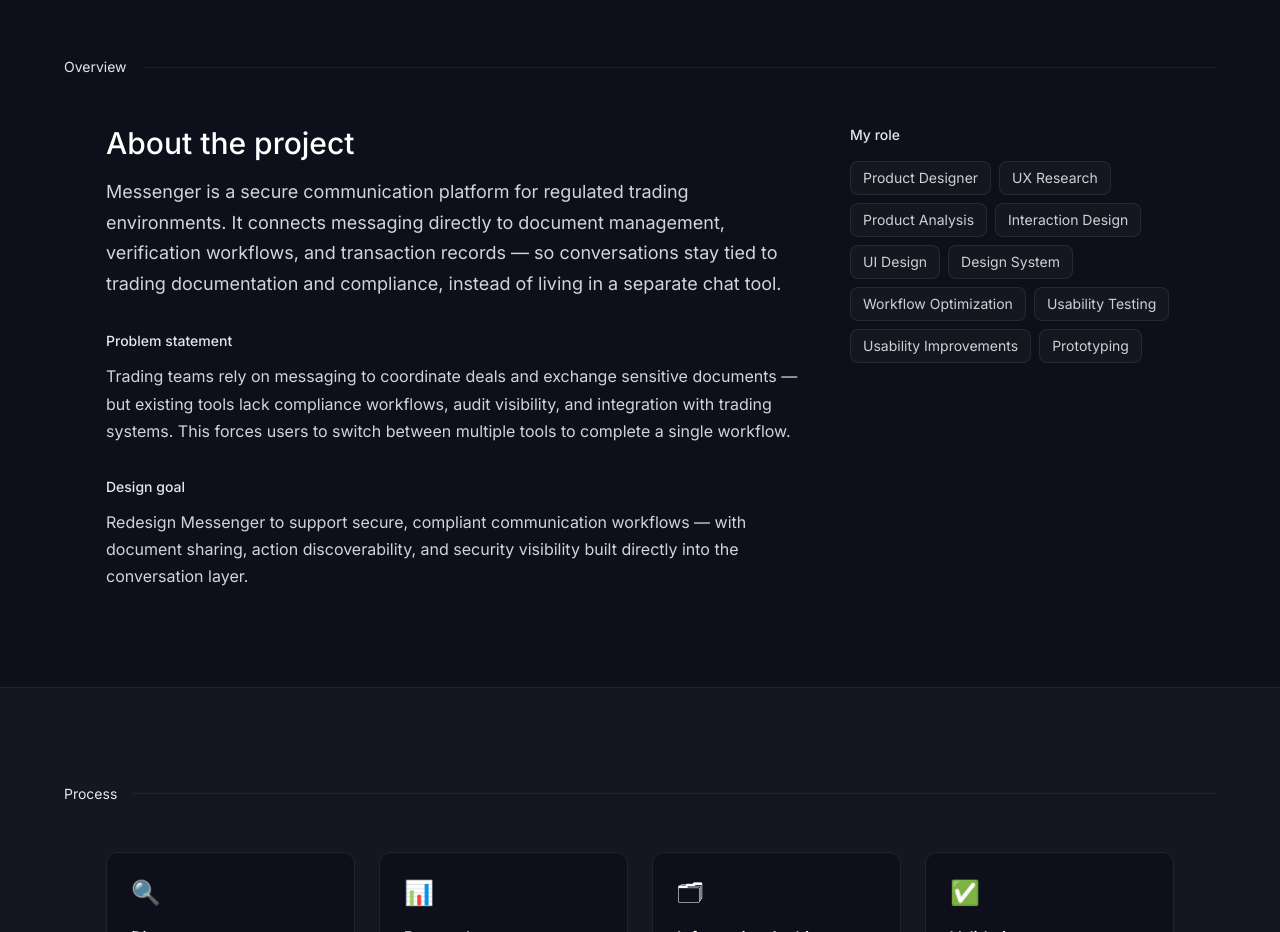
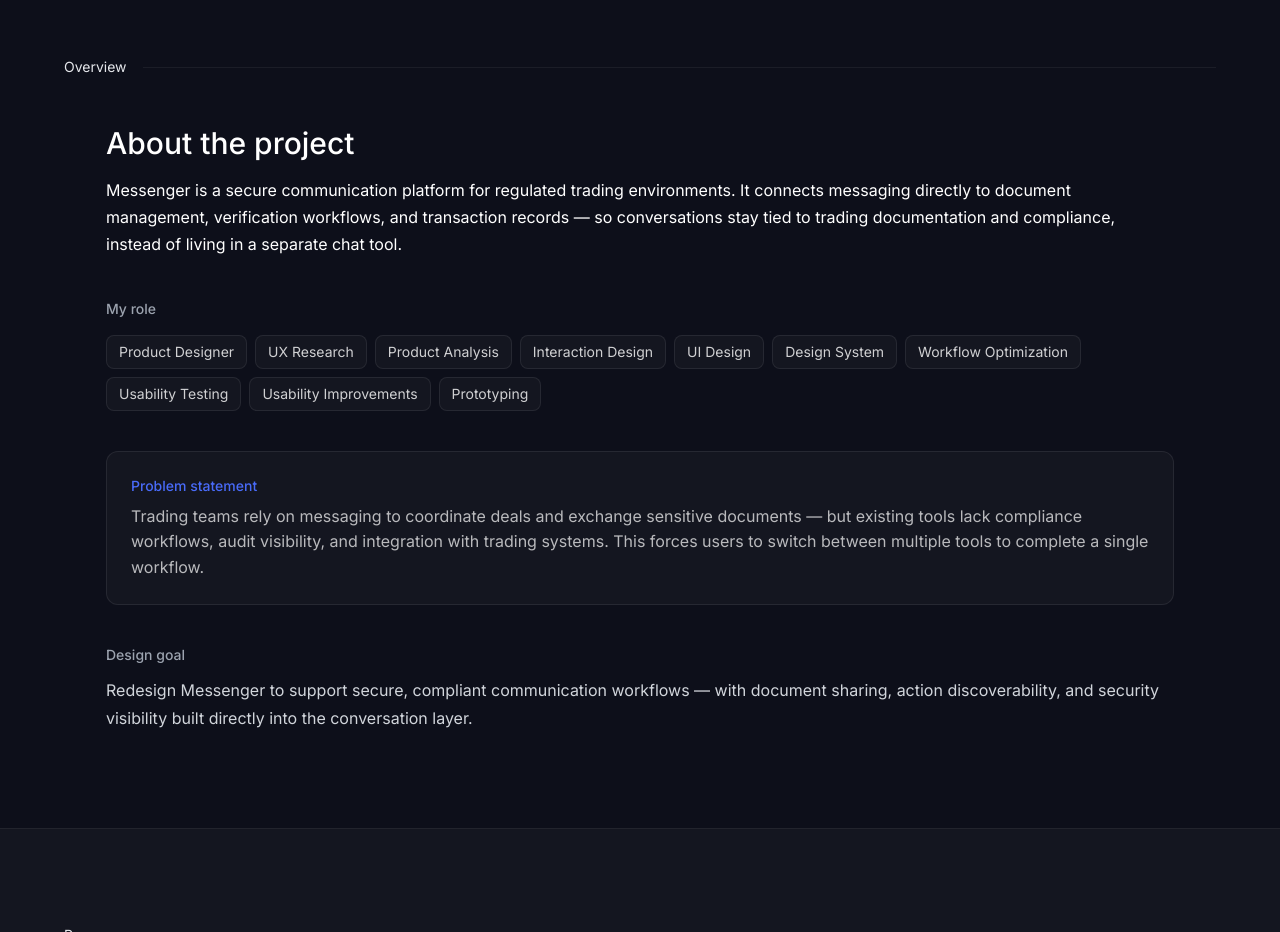
Before and after one commit to AlonaRyzhenko/alyona-portfolio, a Next.js app: page /work/messenger in a window 1280 px wide. Shown: the part 840-1772 px from the top of the page. Built offline with nearby package versions, Linux system fonts and the light colour scheme.

Commit message:
Restructure Messenger overview layout, colors and problem card

```diff
--- a/app/work/messenger/MessengerCaseStudy.tsx
+++ b/app/work/messenger/MessengerCaseStudy.tsx
@@ -184,45 +184,23 @@ export default function MessengerCaseStudy() {
             initial="hidden"
             whileInView="show"
             viewport={{ once: true, margin: "-80px" }}
-            className="max-w-[1068px] grid lg:grid-cols-3 gap-12 ml-0 lg:ml-[max(0px,calc((100%-1068px)/2))]"
+            className="max-w-[1068px] flex flex-col gap-10 ml-0 lg:ml-[max(0px,calc((100%-1068px)/2))]"
           >
-            <div className="lg:col-span-2 flex flex-col gap-8">
+            {/* About the project */}
             <motion.div variants={stagger}>
               <motion.h2 variants={fadeUp} className="text-3xl font-medium mb-4">
                 About the project
               </motion.h2>
-                <motion.p variants={fadeUp} className="text-[#D1D5DB] text-lg leading-[1.7]">
+              <motion.p variants={fadeUp} className="text-white text-base leading-[1.7]">
                 Messenger is a secure communication platform for regulated trading environments. It connects messaging directly to document management, verification workflows, and transaction records — so conversations stay tied to trading documentation and compliance, instead of living in a separate chat tool.
               </motion.p>
             </motion.div>
+
+            {/* My role */}
             <motion.div variants={stagger}>
               <motion.h3
                 variants={fadeUp}
-                  className="text-[#E5E7EB] text-sm font-medium mb-3"
-                >
-                  Problem statement
-                </motion.h3>
-                <motion.p variants={fadeUp} className="text-[#D1D5DB] text-base leading-[1.7]">
-                  Trading teams rely on messaging to coordinate deals and exchange sensitive documents — but existing tools lack compliance workflows, audit visibility, and integration with trading systems. This forces users to switch between multiple tools to complete a single workflow.
-                </motion.p>
-              </motion.div>
-              <motion.div variants={stagger}>
-                <motion.h3
-                  variants={fadeUp}
-                  className="text-[#E5E7EB] text-sm font-medium mb-3"
-                >
-                  Design goal
-                </motion.h3>
-                <motion.p variants={fadeUp} className="text-[#D1D5DB] text-base leading-[1.7]">
-                  Redesign Messenger to support secure, compliant communication workflows — with document sharing, action discoverability, and security visibility built directly into the conversation layer.
-                </motion.p>
-              </motion.div>
-            </div>
-
-            <div>
-              <motion.h3
-                variants={fadeUp}
-                className="text-[#E5E7EB] text-sm font-medium mb-4"
+                className="text-[#9CA3AF] text-sm font-medium mb-4"
               >
                 My role
               </motion.h3>
@@ -237,7 +215,33 @@ export default function MessengerCaseStudy() {
                   </motion.span>
                 ))}
               </motion.div>
-            </div>
+            </motion.div>
+
+            {/* Problem statement — card matching research findings style */}
+            <motion.div
+              variants={fadeUp}
+              className="p-6 rounded-xl bg-card border border-white/[0.08]"
+            >
+              <h3 className="text-accent text-sm font-medium mb-2">
+                Problem statement
+              </h3>
+              <p className="text-white/70 text-base leading-[1.6]">
+                Trading teams rely on messaging to coordinate deals and exchange sensitive documents — but existing tools lack compliance workflows, audit visibility, and integration with trading systems. This forces users to switch between multiple tools to complete a single workflow.
+              </p>
+            </motion.div>
+
+            {/* Design goal */}
+            <motion.div variants={stagger}>
+              <motion.h3
+                variants={fadeUp}
+                className="text-[#9CA3AF] text-sm font-medium mb-3"
+              >
+                Design goal
+              </motion.h3>
+              <motion.p variants={fadeUp} className="text-[#D1D5DB] text-base leading-[1.7]">
+                Redesign Messenger to support secure, compliant communication workflows — with document sharing, action discoverability, and security visibility built directly into the conversation layer.
+              </motion.p>
+            </motion.div>
           </motion.div>
         </div>
       </section>
```
Lines whose indentation alone changed are shown as unchanged.
